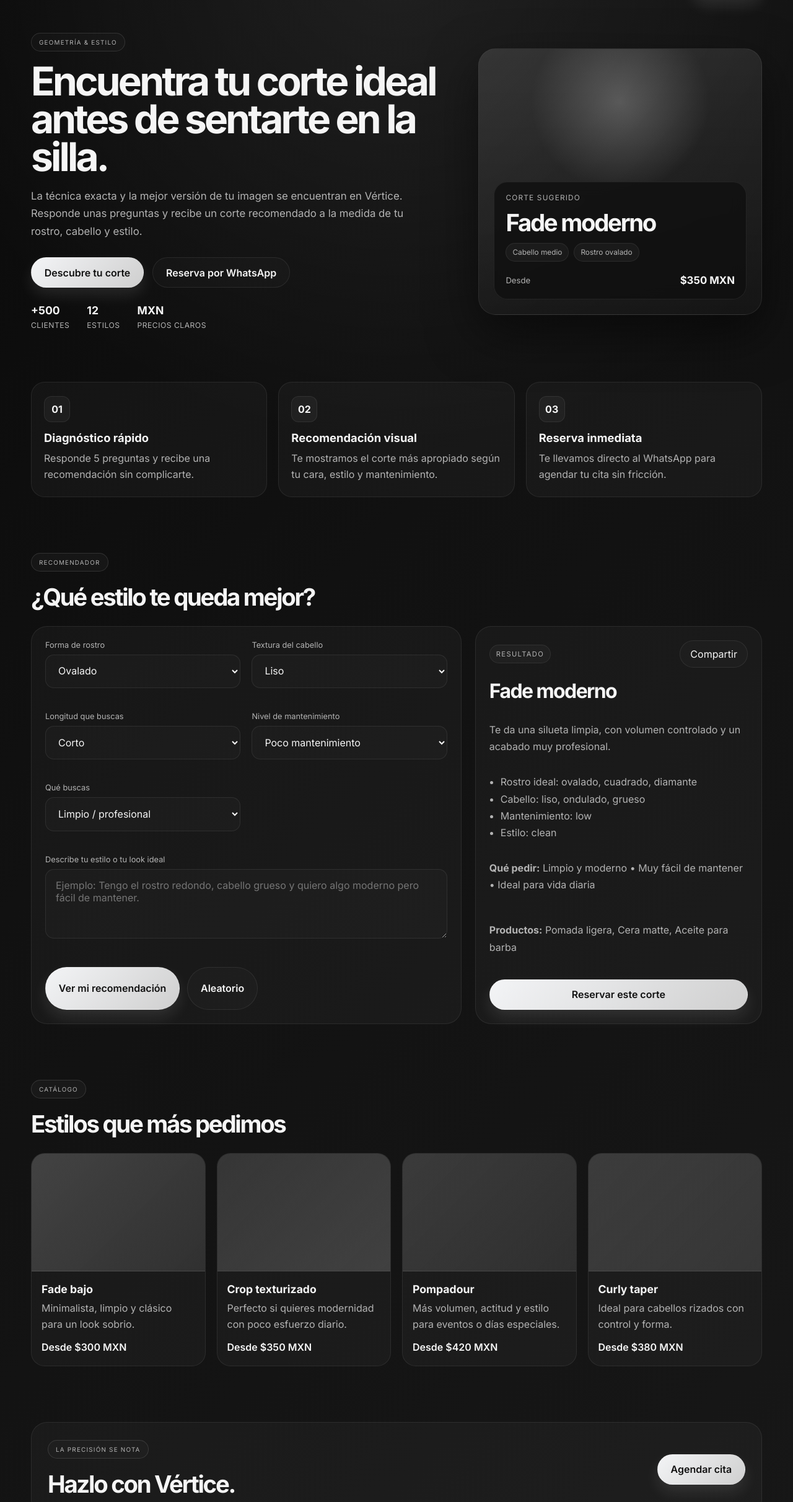
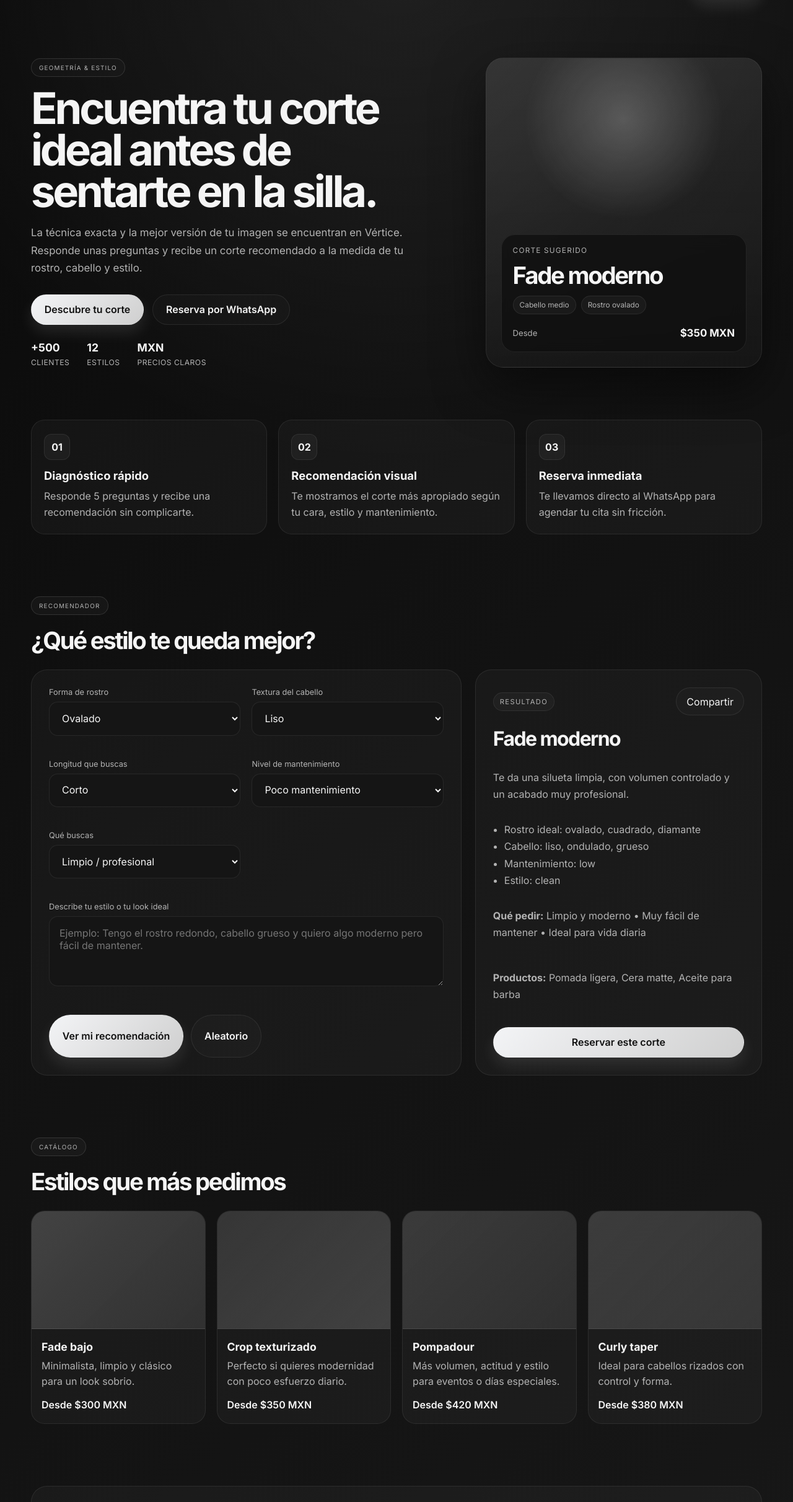
Before and after one commit to Emi7bicho/the-cut-lab, a plain HTML site: page index.html in a window 1280 px wide. Shown: the part 82-2505 px from the top of the page at 62% size. Drawn offline with Linux system fonts and the light colour scheme.

Commit message:
Optimize Vértice Barbería responsive layout for mobile, tablet and laptop screens.

```diff
--- a/styles.css
+++ b/styles.css
@@ -14,563 +14,161 @@
   --shadow: 0 30px 80px rgba(0, 0, 0, 0.5);
 }
 
-* {
-  box-sizing: border-box;
-}
+* { box-sizing: border-box; }
 
-html {
-  scroll-behavior: smooth;
-}
+html { scroll-behavior: smooth; }
 
 body {
   margin: 0;
+  min-width: 320px;
+  overflow-x: hidden;
   font-family: 'Inter', sans-serif;
-  background:
-    radial-gradient(circle at top, rgba(255,255,255,0.08), transparent 30%),
-    linear-gradient(135deg, #0a0a0a 0%, #111111 40%, #171717 100%);
+  background: radial-gradient(circle at top, rgba(255,255,255,0.08), transparent 30%), linear-gradient(135deg, #0a0a0a 0%, #111111 40%, #171717 100%);
   color: var(--text);
+  -webkit-font-smoothing: antialiased;
+  text-rendering: optimizeLegibility;
 }
 
-img {
-  max-width: 100%;
-  display: block;
-}
-
-a {
-  color: inherit;
-  text-decoration: none;
-}
-
-button,
-select,
-textarea {
-  font: inherit;
-}
+img { max-width: 100%; display: block; }
+a { color: inherit; text-decoration: none; }
+button, select, textarea { font: inherit; }
+button, a, select { -webkit-tap-highlight-color: transparent; }
+button { cursor: pointer; }
 
 .page-shell {
-  width: min(1180px, calc(100% - 32px));
+  width: min(1180px, calc(100% - 48px));
   margin: 0 auto;
   padding: 20px 0 80px;
 }
 
-.topbar {
-  display: flex;
-  align-items: center;
-  justify-content: space-between;
-  padding: 10px 0 24px;
-}
+.topbar { display: flex; align-items: center; justify-content: space-between; gap: 20px; padding: 10px 0 24px; }
+.brand-wrap { display: flex; align-items: center; gap: 12px; min-width: 0; }
+.brand-mark { width: 42px; height: 42px; flex: 0 0 42px; border-radius: 12px; border: 1px solid var(--line); display: grid; place-items: center; background: rgba(255,255,255,0.04); font-weight: 800; letter-spacing: 0.08em; }
+.brand-name { margin: 0; font-size: 0.95rem; font-weight: 700; }
+.brand-tag { color: var(--muted); font-size: 0.7rem; }
 
-.brand-wrap {
-  display: flex;
-  align-items: center;
-  gap: 12px;
-}
-
-.brand-mark {
-  width: 42px;
-  height: 42px;
-  border-radius: 12px;
-  border: 1px solid var(--line);
-  display: grid;
-  place-items: center;
-  background: rgba(255, 255, 255, 0.04);
-  font-weight: 800;
-  letter-spacing: 0.08em;
-}
-
-.brand-name {
-  margin: 0;
-  font-size: 0.95rem;
-  font-weight: 700;
-}
-
-.brand-tag {
-  color: var(--muted);
-  font-size: 0.7rem;
-}
-
-.cta-mini,
-.primary,
-.secondary,
-.ghost,
-.share-btn {
+.cta-mini, .primary, .secondary, .ghost, .share-btn {
+  min-height: 44px;
   border: 1px solid var(--line);
   border-radius: 999px;
   transition: transform 0.2s ease, border-color 0.2s ease, opacity 0.2s ease;
 }
+.cta-mini, .primary, .secondary, .ghost { display: inline-flex; align-items: center; justify-content: center; padding: 0.85rem 1.3rem; font-weight: 600; text-align: center; }
+.cta-mini, .primary { background: linear-gradient(135deg, #f3f4f6, #cfcfcf); color: #111111; box-shadow: 0 12px 25px rgba(255,255,255,0.1); }
+.secondary, .ghost, .share-btn { background: rgba(255,255,255,0.02); color: var(--text); }
+.cta-mini:hover, .primary:hover, .secondary:hover, .ghost:hover, .share-btn:hover { transform: translateY(-1px); border-color: rgba(255,255,255,0.18); }
+.cta-mini:focus-visible, .primary:focus-visible, .secondary:focus-visible, .ghost:focus-visible, .share-btn:focus-visible, select:focus-visible, textarea:focus-visible { outline: 3px solid rgba(212,212,216,0.55); outline-offset: 3px; }
 
-.cta-mini,
-.primary,
-.secondary,
-.ghost {
-  display: inline-flex;
-  align-items: center;
-  justify-content: center;
-  padding: 0.85rem 1.3rem;
-  font-weight: 600;
+.hero { display: grid; grid-template-columns: minmax(0, 1.2fr) minmax(320px, 0.8fr); gap: clamp(28px, 5vw, 64px); align-items: center; padding: clamp(32px, 6vw, 72px) 0 24px; }
+.eyebrow { display: inline-block; margin-bottom: 18px; padding: 8px 12px; border-radius: 999px; border: 1px solid rgba(255,255,255,0.12); background: rgba(255,255,255,0.02); letter-spacing: 0.12em; text-transform: uppercase; font-size: 0.62rem; color: var(--muted); }
+.eyebrow.dark { background: rgba(255,255,255,0.03); }
+.hero-copy h1 { max-width: 760px; margin: 0; font-size: clamp(2.5rem, 5.5vw, 5rem); line-height: 0.95; letter-spacing: -0.06em; }
+.hero-copy p { max-width: 620px; margin: 18px 0 28px; color: var(--muted); font-size: 1.05rem; line-height: 1.7; }
+.hero-actions { display: flex; flex-wrap: wrap; gap: 14px; margin-bottom: 26px; }
+.hero-stats { list-style: none; margin: 0; padding: 0; display: flex; flex-wrap: wrap; gap: 28px; }
+.hero-stats li { display: flex; flex-direction: column; gap: 6px; }
+.hero-stats strong { font-size: 1.1rem; }
+.hero-stats span { color: var(--muted); font-size: 0.76rem; letter-spacing: 0.04em; text-transform: uppercase; }
+
+.hero-card { position: relative; min-height: clamp(360px, 42vw, 500px); border-radius: 28px; background: linear-gradient(180deg, rgba(255,255,255,0.08), rgba(255,255,255,0.02)); border: 1px solid var(--line); overflow: hidden; box-shadow: var(--shadow); }
+.card-glow { position: absolute; inset: 0; background: radial-gradient(circle at 50% 20%, rgba(255,255,255,0.22), transparent 35%), linear-gradient(135deg, rgba(255,255,255,0.04), transparent 60%); }
+.mini-panel { position: absolute; right: 24px; bottom: 24px; left: 24px; padding: 18px 18px 20px; border: 1px solid rgba(255,255,255,0.08); border-radius: 22px; background: rgba(15,15,15,0.8); backdrop-filter: blur(12px); }
+.panel-label { margin: 0 0 10px; color: var(--muted); font-size: 0.74rem; letter-spacing: 0.1em; text-transform: uppercase; }
+.mini-panel h3 { margin: 0 0 10px; font-size: clamp(1.6rem, 3vw, 2.5rem); letter-spacing: -0.06em; }
+.chip-row { display: flex; flex-wrap: wrap; gap: 8px; margin-bottom: 20px; }
+.chip-row span { padding: 7px 10px; background: rgba(255,255,255,0.04); border: 1px solid var(--line); border-radius: 999px; color: var(--muted); font-size: 0.74rem; }
+.mini-price-row { display: flex; justify-content: space-between; align-items: center; gap: 12px; color: var(--muted); font-size: 0.82rem; }
+.mini-price-row strong { color: var(--text); font-size: 1.05rem; }
+
+.features { display: grid; grid-template-columns: repeat(3, minmax(0, 1fr)); gap: 18px; margin: 60px 0 30px; }
+.feature-card { background: rgba(255,255,255,0.03); border: 1px solid var(--line); border-radius: 22px; padding: 22px 20px; }
+.feature-card .icon { display: inline-flex; width: 42px; height: 42px; align-items: center; justify-content: center; border-radius: 12px; background: rgba(255,255,255,0.04); border: 1px solid var(--line); font-weight: 700; margin-bottom: 14px; }
+.feature-card h3 { margin: 0 0 10px; font-size: 1.15rem; }
+.feature-card p { margin: 0; color: var(--muted); line-height: 1.6; }
+
+.recommender-wrap, .styles-section { margin-top: clamp(64px, 9vw, 100px); }
+.section-heading { margin-bottom: 24px; }
+.section-heading h2 { margin: 0; font-size: clamp(2rem, 3vw, 3rem); letter-spacing: -0.06em; }
+.recommender-grid { display: grid; grid-template-columns: minmax(0, 1.2fr) minmax(300px, 0.8fr); gap: 22px; align-items: stretch; }
+.form-panel, .result-panel { min-width: 0; background: rgba(255,255,255,0.03); border: 1px solid var(--line); border-radius: 26px; padding: clamp(18px, 3vw, 28px); }
+.form-panel { display: grid; grid-template-columns: repeat(2, minmax(0, 1fr)); gap: 18px; }
+.field-group { display: flex; flex-direction: column; gap: 8px; min-width: 0; }
+.field-group.full-width { grid-column: 1 / -1; }
+.field-group label { font-size: 0.8rem; color: var(--muted); }
+.field-group select, .field-group textarea { width: 100%; min-height: 48px; border: 1px solid rgba(255,255,255,0.08); border-radius: 14px; background-color: #151515; color: var(--text); padding: 0.95rem 1rem; }
+.field-group textarea { min-height: 110px; resize: vertical; }
+.action-row { grid-column: 1 / -1; display: flex; gap: 12px; flex-wrap: wrap; margin-top: 8px; }
+.result-panel { display: flex; flex-direction: column; justify-content: space-between; min-height: 100%; }
+.result-header { display: flex; justify-content: space-between; align-items: center; gap: 8px; margin-bottom: 18px; }
+.mini-badge { padding: 7px 10px; border-radius: 999px; background: rgba(255,255,255,0.03); border: 1px solid var(--line); font-size: 0.7rem; color: var(--muted); text-transform: uppercase; letter-spacing: 0.12em; }
+.share-btn { appearance: none; cursor: pointer; padding: 0.7rem 1rem; }
+.result-content { display: flex; flex-direction: column; gap: 14px; }
+.result-content h3 { margin: 0; font-size: clamp(1.8rem, 2.5vw, 2.5rem); letter-spacing: -0.05em; }
+.result-content p, .result-content li { color: var(--muted); line-height: 1.7; }
+.result-content ul { margin: 0; padding-left: 18px; }
+.result-actions { margin-top: 22px; }
+.primary.full { width: 100%; }
+
+.catalog-grid { display: grid; grid-template-columns: repeat(4, minmax(0, 1fr)); gap: 18px; }
+.style-card { background: rgba(255,255,255,0.03); border: 1px solid var(--line); border-radius: 22px; overflow: hidden; }
+.style-visual { height: 190px; border-bottom: 1px solid var(--line); background-size: cover; background-position: center; }
+.visual-one { background: linear-gradient(135deg, rgba(255,255,255,0.18), rgba(100,100,100,0.3)); }
+.visual-two { background: linear-gradient(135deg, rgba(255,255,255,0.12), rgba(120,120,120,0.4)); }
+.visual-three { background: linear-gradient(135deg, rgba(141,141,141,0.28), rgba(60,60,60,0.6)); }
+.visual-four { background: linear-gradient(135deg, rgba(255,255,255,0.14), rgba(86,86,86,0.45)); }
+.style-body { padding: 18px 16px 20px; }
+.style-body h3 { margin: 0 0 8px; font-size: 1.1rem; }
+.style-body p { margin: 0 0 14px; color: var(--muted); line-height: 1.6; }
+.style-body span { color: var(--text); font-weight: 600; }
+.booking-banner { margin-top: clamp(64px, 9vw, 100px); padding: 28px 26px; border: 1px solid var(--line); border-radius: 26px; background: rgba(255,255,255,0.03); display: flex; align-items: center; justify-content: space-between; gap: 16px; }
+.booking-banner h2 { margin: 0; font-size: clamp(1.8rem, 3vw, 2.6rem); letter-spacing: -0.06em; }
+
+@media (max-width: 1024px) {
+  .hero { grid-template-columns: minmax(0, 1fr) minmax(280px, 0.78fr); gap: 28px; }
+  .catalog-grid { grid-template-columns: repeat(2, minmax(0, 1fr)); }
 }
 
-.cta-mini,
-.primary {
-  background: linear-gradient(135deg, #f3f4f6, #cfcfcf);
-  color: #111111;
-  box-shadow: 0 12px 25px rgba(255,255,255,0.1);
-}
-
-.secondary,
-.ghost,
-.share-btn {
-  background: rgba(255,255,255,0.02);
-  color: var(--text);
-}
-
-.cta-mini:hover,
-.primary:hover,
-.secondary:hover,
-.ghost:hover,
-.share-btn:hover {
-  transform: translateY(-1px);
-  border-color: rgba(255,255,255,0.18);
-}
-
-.hero {
-  display: grid;
-  grid-template-columns: 1.2fr 0.8fr;
-  gap: 36px;
-  align-items: center;
-  padding: 32px 0 24px;
-}
-
-.eyebrow {
-  display: inline-block;
-  margin-bottom: 18px;
-  padding: 8px 12px;
-  border-radius: 999px;
-  border: 1px solid rgba(255,255,255,0.12);
-  background: rgba(255,255,255,0.02);
-  letter-spacing: 0.12em;
-  text-transform: uppercase;
-  font-size: 0.62rem;
-  color: var(--muted);
-}
-
-.eyebrow.dark {
-  background: rgba(255,255,255,0.03);
-}
-
-.hero-copy h1 {
-  margin: 0;
-  font-size: clamp(2.5rem, 5vw, 5rem);
-  line-height: 0.95;
-  letter-spacing: -0.06em;
-}
-
-.hero-copy p {
-  max-width: 620px;
-  margin: 18px 0 28px;
-  color: var(--muted);
-  font-size: 1.05rem;
-  line-height: 1.7;
-}
-
-.hero-actions {
-  display: flex;
-  flex-wrap: wrap;
-  gap: 14px;
-  margin-bottom: 26px;
-}
-
-.hero-stats {
-  list-style: none;
-  margin: 0;
-  padding: 0;
-  display: flex;
-  flex-wrap: wrap;
-  gap: 28px;
-}
-
-.hero-stats li {
-  display: flex;
-  flex-direction: column;
-  gap: 6px;
-}
-
-.hero-stats strong {
-  font-size: 1.1rem;
-}
-
-.hero-stats span {
-  color: var(--muted);
-  font-size: 0.76rem;
-  letter-spacing: 0.04em;
-  text-transform: uppercase;
-}
-
-.hero-card {
-  position: relative;
-  min-height: 430px;
-  border-radius: 28px;
-  background: linear-gradient(180deg, rgba(255,255,255,0.08), rgba(255,255,255,0.02));
-  border: 1px solid var(--line);
-  overflow: hidden;
-  box-shadow: var(--shadow);
-}
-
-.card-glow {
-  position: absolute;
-  inset: 0;
-  background:
-    radial-gradient(circle at 50% 20%, rgba(255,255,255,0.22), transparent 35%),
-    linear-gradient(135deg, rgba(255,255,255,0.04), transparent 60%);
-}
-
-.mini-panel {
-  position: absolute;
-  right: 24px;
-  bottom: 24px;
-  left: 24px;
-  padding: 18px 18px 20px;
-  border: 1px solid rgba(255,255,255,0.08);
-  border-radius: 22px;
-  background: rgba(15,15,15,0.8);
-  backdrop-filter: blur(12px);
-}
-
-.panel-label {
-  margin: 0 0 10px;
-  color: var(--muted);
-  font-size: 0.74rem;
-  letter-spacing: 0.1em;
-  text-transform: uppercase;
-}
-
-.mini-panel h3 {
-  margin: 0 0 10px;
-  font-size: clamp(1.6rem, 3vw, 2.5rem);
-  letter-spacing: -0.06em;
-}
-
-.chip-row {
-  display: flex;
-  flex-wrap: wrap;
-  gap: 8px;
-  margin-bottom: 20px;
-}
-
-.chip-row span {
-  padding: 7px 10px;
-  background: rgba(255,255,255,0.04);
-  border: 1px solid var(--line);
-  border-radius: 999px;
-  color: var(--muted);
-  font-size: 0.74rem;
-}
-
-.mini-price-row {
-  display: flex;
-  justify-content: space-between;
-  align-items: center;
-  color: var(--muted);
-  font-size: 0.82rem;
-}
-
-.mini-price-row strong {
-  color: var(--text);
-  font-size: 1.05rem;
-}
-
-.features {
-  display: grid;
-  grid-template-columns: repeat(3, minmax(0, 1fr));
-  gap: 18px;
-  margin: 60px 0 30px;
-}
-
-.feature-card {
-  background: rgba(255,255,255,0.03);
-  border: 1px solid var(--line);
-  border-radius: 22px;
-  padding: 22px 20px;
-}
-
-.feature-card .icon {
-  display: inline-flex;
-  width: 42px;
-  height: 42px;
-  align-items: center;
-  justify-content: center;
-  border-radius: 12px;
-  background: rgba(255,255,255,0.04);
-  border: 1px solid var(--line);
-  font-weight: 700;
-  margin-bottom: 14px;
-}
-
-.feature-card h3 {
-  margin: 0 0 10px;
-  font-size: 1.15rem;
-}
-
-.feature-card p {
-  margin: 0;
-  color: var(--muted);
-  line-height: 1.6;
-}
-
-.recommender-wrap,
-.styles-section {
-  margin-top: 90px;
-}
-
-.section-heading {
-  margin-bottom: 24px;
-}
-
-.section-heading h2 {
-  margin: 0;
-  font-size: clamp(2rem, 3vw, 3rem);
-  letter-spacing: -0.06em;
-}
-
-.recommender-grid {
-  display: grid;
-  grid-template-columns: 1.2fr 0.8fr;
-  gap: 22px;
-}
-
-.form-panel,
-.result-panel {
-  background: rgba(255,255,255,0.03);
-  border: 1px solid var(--line);
-  border-radius: 26px;
-  padding: 22px;
-}
-
-.form-panel {
-  display: grid;
-  grid-template-columns: repeat(2, minmax(0, 1fr));
-  gap: 18px;
-}
-
-.field-group {
-  display: flex;
-  flex-direction: column;
-  gap: 8px;
-}
-
-.field-group.full-width {
-  grid-column: 1 / -1;
-}
-
-.field-group label {
-  font-size: 0.8rem;
-  color: var(--muted);
-}
-
-.field-group select,
-.field-group textarea {
-  width: 100%;
-  border: 1px solid rgba(255,255,255,0.08);
-  border-radius: 14px;
-  background: rgba(255,255,255,0.02);
-  color: var(--text);
-  padding: 0.95rem 1rem;
-}
-
-.field-group textarea {
-  min-height: 110px;
-  resize: vertical;
-}
-
-.action-row {
-  grid-column: 1 / -1;
-  display: flex;
-  gap: 12px;
-  flex-wrap: wrap;
-  margin-top: 8px;
-}
-
-.result-panel {
-  display: flex;
-  flex-direction: column;
-  justify-content: space-between;
-  min-height: 100%;
-}
-
-.result-header {
-  display: flex;
-  justify-content: space-between;
-  align-items: center;
-  gap: 8px;
-  margin-bottom: 18px;
-}
-
-.mini-badge {
-  padding: 7px 10px;
-  border-radius: 999px;
-  background: rgba(255,255,255,0.03);
-  border: 1px solid var(--line);
-  font-size: 0.7rem;
-  color: var(--muted);
-  text-transform: uppercase;
-  letter-spacing: 0.12em;
-}
-
-.share-btn {
-  appearance: none;
-  cursor: pointer;
-  padding: 0.7rem 1rem;
-}
-
-.result-content {
-  display: flex;
-  flex-direction: column;
-  gap: 14px;
-}
-
-.result-content h3 {
-  margin: 0;
-  font-size: clamp(1.8rem, 2.5vw, 2.5rem);
-  letter-spacing: -0.05em;
-}
-
-.result-content p,
-.result-content li {
-  color: var(--muted);
-  line-height: 1.7;
-}
-
-.result-content ul {
-  margin: 0;
-  padding-left: 18px;
-}
-
-.result-actions {
-  margin-top: 22px;
-}
-
-.primary.full {
-  width: 100%;
-}
-
-.catalog-grid {
-  display: grid;
-  grid-template-columns: repeat(4, minmax(0, 1fr));
-  gap: 18px;
-}
-
-.style-card {
-  background: rgba(255,255,255,0.03);
-  border: 1px solid var(--line);
-  border-radius: 22px;
-  overflow: hidden;
-}
-
-.style-visual {
-  height: 190px;
-  border-bottom: 1px solid var(--line);
-  background-size: cover;
-  background-position: center;
-}
-
-.visual-one {
-  background: linear-gradient(135deg, rgba(255,255,255,0.18), rgba(100,100,100,0.3));
-}
-
-.visual-two {
-  background: linear-gradient(135deg, rgba(255,255,255,0.12), rgba(120,120,120,0.4));
-}
-
-.visual-three {
-  background: linear-gradient(135deg, rgba(141,141,141,0.28), rgba(60,60,60,0.6));
-}
-
-.visual-four {
-  background: linear-gradient(135deg, rgba(255,255,255,0.14), rgba(86,86,86,0.45));
-}
-
-.style-body {
-  padding: 18px 16px 20px;
-}
-
-.style-body h3 {
-  margin: 0 0 8px;
-  font-size: 1.1rem;
-}
-
-.style-body p {
-  margin: 0 0 14px;
-  color: var(--muted);
-  line-height: 1.6;
-}
-
-.style-body span {
-  color: var(--text);
-  font-weight: 600;
-}
-
-.booking-banner {
-  margin-top: 90px;
-  padding: 28px 26px;
-  border: 1px solid var(--line);
-  border-radius: 26px;
-  background: rgba(255,255,255,0.03);
-  display: flex;
-  align-items: center;
-  justify-content: space-between;
-  gap: 16px;
-}
-
-.booking-banner h2 {
-  margin: 0;
-  font-size: clamp(1.8rem, 3vw, 2.6rem);
-  letter-spacing: -0.06em;
-}
-
-@media (max-width: 920px) {
-  .hero,
-  .recommender-grid,
-  .catalog-grid,
-  .features {
-    grid-template-columns: 1fr;
-  }
-
-  .features {
-    margin-top: 42px;
-  }
-
-  .form-panel {
-    grid-template-columns: 1fr;
-  }
-
-  .booking-banner {
-    flex-direction: column;
-    align-items: flex-start;
-  }
+@media (max-width: 820px) {
+  .hero, .recommender-grid, .features { grid-template-columns: 1fr; }
+  .hero-card { min-height: 360px; }
+  .features { margin-top: 42px; }
+  .form-panel { grid-template-columns: repeat(2, minmax(0, 1fr)); }
+  .result-panel { min-height: 360px; }
 }
 
 @media (max-width: 560px) {
-  .page-shell {
-    width: min(100% - 24px, 1180px);
-  }
+  .page-shell { width: min(100% - 24px, 1180px); padding-top: max(12px, env(safe-area-inset-top)); padding-bottom: max(48px, env(safe-area-inset-bottom)); }
+  .topbar { align-items: center; padding-top: 4px; }
+  .brand-wrap { gap: 9px; }
+  .brand-mark { width: 40px; height: 40px; flex-basis: 40px; border-radius: 11px; }
+  .brand-name { font-size: 0.86rem; }
+  .brand-tag { font-size: 0.64rem; }
+  .cta-mini { min-height: 40px; padding: 0.65rem 0.9rem; font-size: 0.82rem; }
+  .hero { padding-top: 36px; gap: 32px; }
+  .hero-copy h1 { font-size: clamp(2.35rem, 12vw, 3.5rem); line-height: 0.98; }
+  .hero-copy p { font-size: 0.96rem; line-height: 1.6; }
+  .hero-actions, .action-row { flex-direction: column; }
+  .hero-actions > *, .action-row > * { width: 100%; }
+  .hero-stats { gap: 18px; justify-content: space-between; }
+  .hero-stats strong { font-size: 1rem; }
+  .hero-stats span { font-size: 0.64rem; }
+  .hero-card { min-height: 300px; border-radius: 22px; }
+  .mini-panel { right: 14px; bottom: 14px; left: 14px; padding: 16px; border-radius: 18px; }
+  .mini-panel h3 { font-size: 1.75rem; }
+  .features, .catalog-grid { grid-template-columns: 1fr; gap: 14px; }
+  .feature-card { padding: 18px; }
+  .recommender-wrap, .styles-section { margin-top: 64px; }
+  .form-panel { grid-template-columns: 1fr; gap: 15px; }
+  .form-panel, .result-panel { padding: 17px; border-radius: 20px; }
+  .field-group.full-width { grid-column: auto; }
+  .result-header { align-items: flex-start; }
+  .share-btn { min-height: 42px; padding: 0.6rem 0.8rem; }
+  .style-visual { height: 160px; }
+  .booking-banner { flex-direction: column; align-items: stretch; padding: 22px 18px; border-radius: 20px; }
+  .booking-banner .primary { width: 100%; }
+}
 
-  .topbar {
-    padding-top: 4px;
-  }
-
-  .hero-copy h1 {
-    font-size: 2.5rem;
-  }
-
-  .hero-actions,
-  .action-row {
-    flex-direction: column;
-  }
-
-  .cta-mini,
-  .primary,
-  .secondary,
-  .ghost {
-    width: 100%;
-  }
+@media (prefers-reduced-motion: reduce) {
+  html { scroll-behavior: auto; }
+  *, *::before, *::after { transition-duration: 0.01ms !important; animation-duration: 0.01ms !important; }
 }
```
